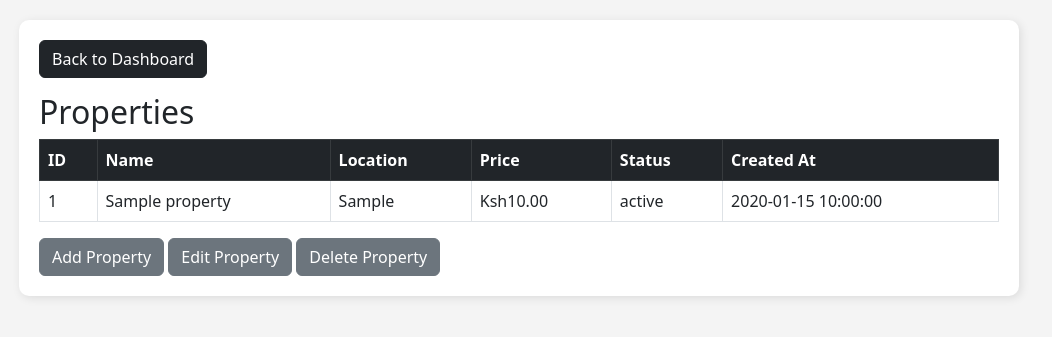
After one commit to emmakaranja757/apiproject, a PHP site: page /admin/properties.php in a window 1280 px wide. The commit adds this page. Shown: the top 337 px of the page, without its empty margins (121-1173 px from the left). Run offline with PHP 8.4, Linux system fonts and the light colour scheme; the visitor is signed in with stand-in values (Sample User, id 1); tables that the repository leaves empty or names only in its code hold one stand-in row (values such as "Sample post").

Commit message:
properties

```diff
--- a/processes/admin/layout&others/sidebar.php
+++ b/processes/admin/layout&others/sidebar.php
@@ -3,7 +3,7 @@ echo'<div class="sidebar">
     <a href="admin_dashboard.php">Dashboard</a>
     <a href="#transactions">Transactions</a>
     <a href="#payments">Payments</a>
-    <a href="#properties">Properties</a>
+    <a href="properties.php">Properties</a>
     <a href="add_property.php">Add property</a>
     <a href="edit_property.php">Edit property</a>
     <a href="admin_logout.php">Logout</a> <!-- Added Logout Link -->
--- /dev/null
+++ b/processes/admin/properties.php
@@ -0,0 +1,87 @@
+<?php
+// Start the session and check if the admin is logged in
+session_start();
+
+// Check if the admin is logged in
+if (!isset($_SESSION['email'])) {
+    header("Location: admin_login.php"); // Redirect to login page if not logged in
+    exit();
+}
+
+// Connect to database
+$conn = new mysqli("localhost", "root", "425096", "users");
+
+// Check connection
+if ($conn->connect_error) {
+    die("Connection failed: " . $conn->connect_error);
+}
+
+// Fetch Properties
+$properties = $conn->query("SELECT property_id, property_name, location, price, status, created_at FROM properties");
+
+$conn->close();
+?>
+
+<!DOCTYPE html>
+<html lang="en">
+<head>
+    <meta charset="UTF-8">
+    <meta name="viewport" content="width=device-width, initial-scale=1.0">
+    <title>Properties</title>
+    <link rel="stylesheet" href="https://cdn.jsdelivr.net/npm/bootstrap@5.3.0/dist/css/bootstrap.min.css">
+    <style>
+        body {
+            background-color: #f4f4f4;
+            padding: 20px;
+        }
+        .container {
+            max-width: 1000px;
+            margin: auto;
+            background: white;
+            padding: 20px;
+            border-radius: 10px;
+            box-shadow: 2px 2px 10px rgba(0, 0, 0, 0.1);
+        }
+        .btn-back {
+            margin-bottom: 15px;
+        }
+    </style>
+</head>
+<body>
+
+<div class="container">
+    <button class="btn btn-dark btn-back" onclick="location.href='admin_dashboard.php'">Back to Dashboard</button>
+
+    <h2>Properties</h2>
+    <table class="table table-bordered">
+        <thead class="table-dark">
+            <tr>
+                <th>ID</th>
+                <th>Name</th>
+                <th>Location</th>
+                <th>Price</th>
+                <th>Status</th>
+                <th>Created At</th>
+            </tr>
+        </thead>
+        <tbody>
+            <?php while ($row = $properties->fetch_assoc()): ?>
+                <tr>
+                    <td><?php echo $row['property_id']; ?></td>
+                    <td><?php echo $row['property_name']; ?></td>
+                    <td><?php echo $row['location']; ?></td>
+                    <td>Ksh<?php echo number_format($row['price'], 2); ?></td>
+                    <td><?php echo $row['status']; ?></td>
+                    <td><?php echo $row['created_at']; ?></td>
+                </tr>
+            <?php endwhile; ?>
+        </tbody>
+    </table>
+
+    <button class="btn btn-secondary" onclick="location.href='add_property.php'">Add Property</button>
+    <button class="btn btn-secondary" onclick="location.href='FilterSearch.php'">Edit Property</button>
+    <button class="btn btn-secondary" onclick="location.href='delete_property.php'">Delete Property</button>
+</div>
+
+</body>
+</html>
```
Also changed, not shown: processes/admin/admin_dashboard.php (line endings or trailing spaces), processes/admin/transaction.php (added).
